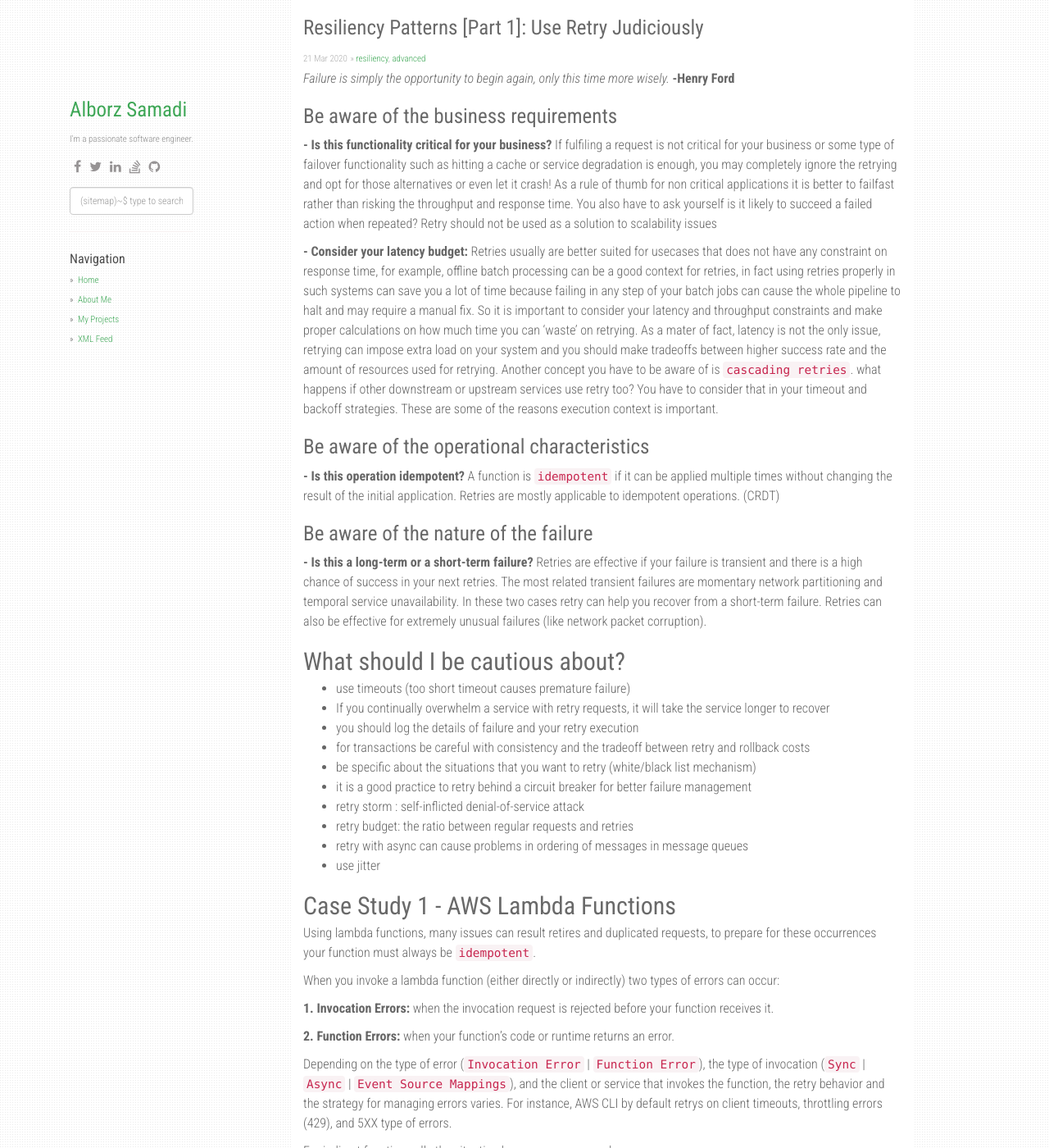
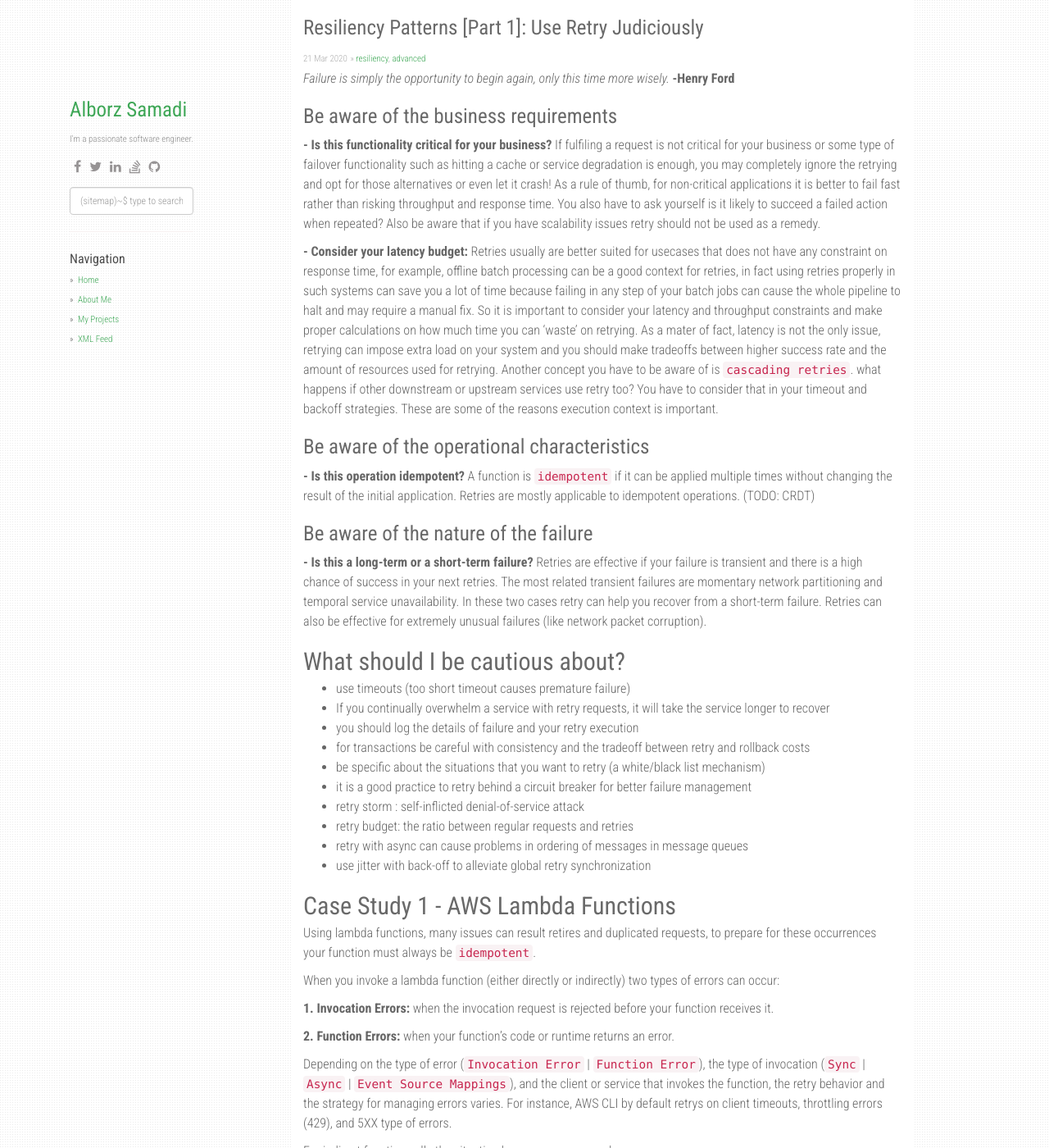
Before and after one commit to herburos/herburos.github.io, a Jekyll site: the page built from _posts/2020-03-21-resiliency-retry.markdown, in a window 1280 px wide and 1400 px high. Shown: the whole window at 82% size. Built offline with Jekyll 4.4.1, drawn with Linux system fonts in a browser that asks for light colours; nearby versions of some CDN libraries; comment, search, counter and statistics services are not loaded.

Commit message:
minor fixs

```diff
--- a/_posts/2020-03-21-resiliency-retry.markdown
+++ b/_posts/2020-03-21-resiliency-retry.markdown
@@ -11,9 +11,9 @@ categories: [resiliency, advanced]
 # Be aware of the business requirements
 
 **- Is this functionality critical for your business?**
-If fulfiling a request is not critical for your business or some type of failover functionality such as hitting a cache or service degradation is enough, you may completely ignore the retrying and opt for those alternatives or even let it crash! As a rule of thumb for non critical applications it is better to failfast rather than risking the throughput and response time.
+If fulfiling a request is not critical for your business or some type of failover functionality such as hitting a cache or service degradation is enough, you may completely ignore the retrying and opt for those alternatives or even let it crash! As a rule of thumb, for non-critical applications it is better to fail fast rather than risking throughput and response time.
 You also have to ask yourself is it likely to succeed a failed action when repeated?
-Retry should not be used as a solution to scalability issues
+Also be aware that if you have scalability issues retry should not be used as a remedy.
 
 **- Consider your latency budget:**
 Retries usually are better suited for usecases that does not have any constraint on response time, for example, offline batch processing can be a good context for retries, in fact using retries properly in such systems can save you a lot of time because failing in any step of your batch jobs can cause the whole pipeline to halt and may require a manual fix.
@@ -25,7 +25,7 @@ These are some of the reasons execution context is important.
 # Be aware of the operational characteristics
 **- Is this operation idempotent?**
 A function is `idempotent` if it can be applied multiple times without changing the result of the initial application.
-Retries are mostly applicable to idempotent operations. (CRDT)
+Retries are mostly applicable to idempotent operations. (TODO: CRDT)
 
 # Be aware of the nature of the failure
 
@@ -38,12 +38,12 @@ Retries can also be effective for extremely unusual failures (like network packe
 - If you continually overwhelm a service with retry requests, it will take the service longer to recover
 - you should log the details of failure and your retry execution
 - for transactions be careful with consistency and the tradeoff between retry and rollback costs
-- be specific about the situations that you want to retry (white/black list mechanism)
+- be specific about the situations that you want to retry (a white/black list mechanism)
 - it is a good practice to retry behind a circuit breaker for better failure management
 - retry storm : self-inflicted denial-of-service attack
 - retry budget: the ratio between regular requests and retries
 - retry with async can cause problems in ordering of messages in message queues
-- use jitter
+- use jitter with back-off to alleviate global retry synchronization
 
 ## Case Study 1 - AWS Lambda Functions
 Using lambda functions, many issues can result retires and duplicated requests, to prepare for these occurrences your function must always be `idempotent`.
```
